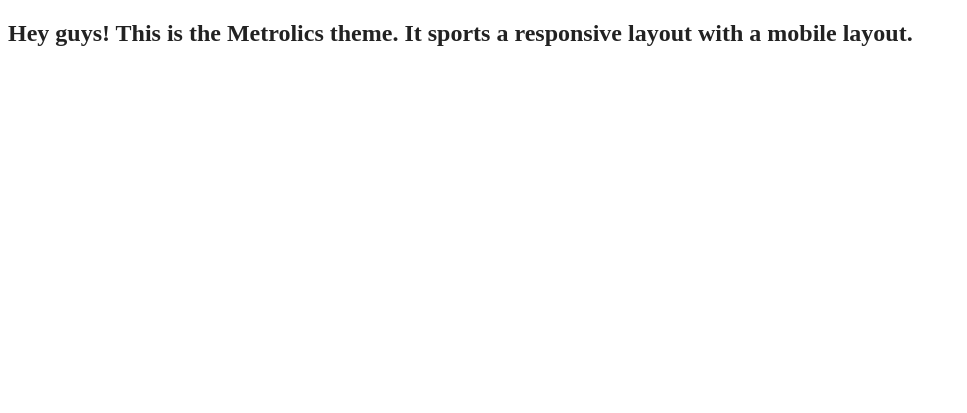
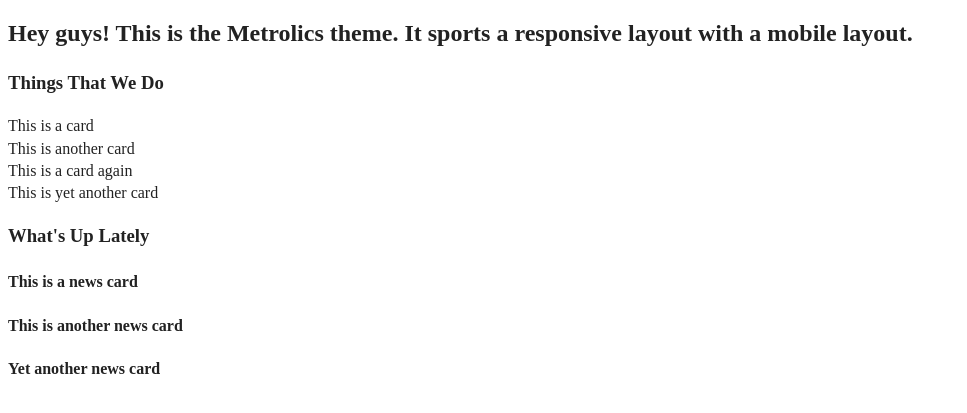
Before and after one commit to kennyharman/metrolics, a website built with webpack: page index.html in a window 1280 px wide. Shown: the part 181-594 px from the top of the page, without its empty margins (0-967 px from the left). Built offline with nearby package versions, Linux system fonts and the light colour scheme.

Commit message:
Adding about us cards section and news cards section

```diff
--- a/index.html
+++ b/index.html
@@ -39,6 +39,7 @@
     <div class="navigation"></div>
   </div>
 </header>
+
 <main>
   <div class="bannerContainer">
     <div class="banner">
@@ -52,5 +53,45 @@
       </div>
     </div>
   </div>
+
+  <div class="cardsSectionContainer">
+    <div class="cardsOuterContainer">
+      <div class="cardSectionHeading">
+        <h3>Things That We Do</h3>
+      </div>
+      <div class="cardContainer">
+        This is a card
+      </div>
+      <div class="cardContainer">
+        This is another card
+      </div>
+      <div class="cardContainer">
+        This is a card again
+      </div>
+      <div class="cardContainer">
+        This is yet another card
+      </div>
+    </div>
+  </div>
+    </div>
+  </div>
+
+  <div class="newsSectionContainer">
+    <div class="newsOuterContainer">
+      <div class="newsSectionHeading">
+        <h3>What's Up Lately</h3>
+      </div>
+      <div class="newsCardContainer">
+        <h4>This is a news card</h4>
+      </div>
+      <div class="newsCardContainer">
+        <h4>This is another news card</h4>
+      </div>
+      <div class="newsCardContainer">
+        <h4>Yet another news card</h4>
+      </div>
+    </div>
+  </div>
+
 </main>
 </body>
```
